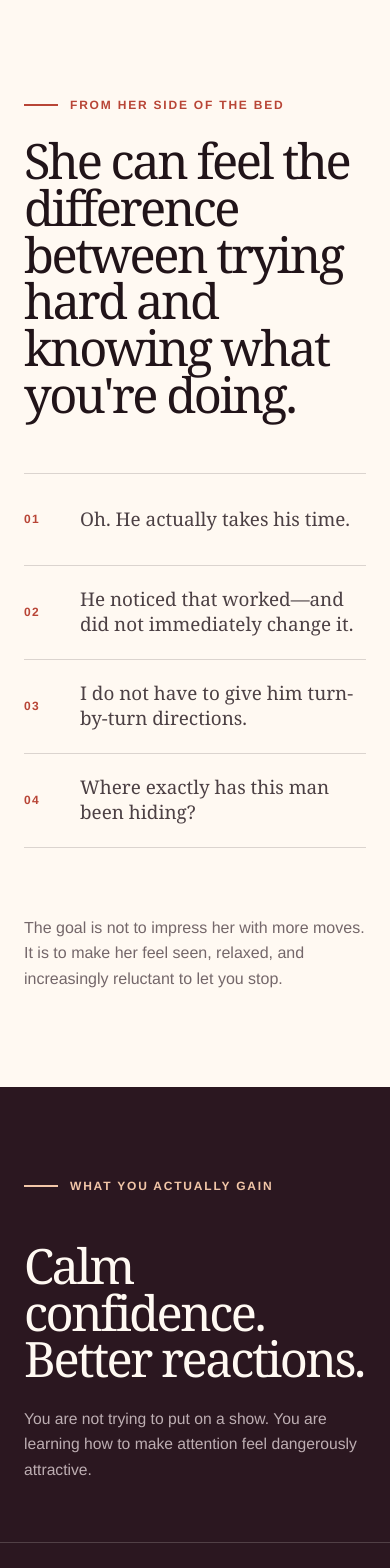
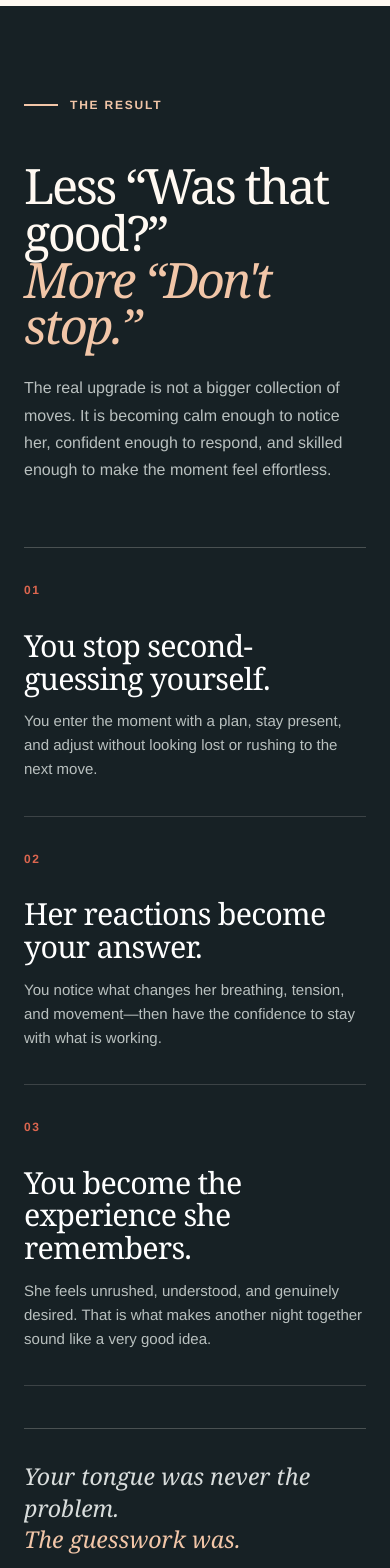
Before and after one commit to viscunlaurentiustorage-eng/Intimacy, a Next.js app: page / in a window 390 px wide. Shown: the part 1220-2788 px from the top of the page. Built offline with nearby package versions, Linux system fonts and the light colour scheme; no server answers.

Commit message:
Rebuild post-hero section around outcomes

```diff
--- a/app/globals.css
+++ b/app/globals.css
@@ -63,13 +63,22 @@ h2 { font-size: clamp(3.25rem, 5.5vw, 5.8rem); line-height: .96; }
 .hero-book { width: min(360px, 76%); aspect-ratio: 384/600; position: relative; z-index: 1; overflow: hidden; background: #111; border-radius: 3px; box-shadow: 0 28px 60px rgba(43,23,32,.2); }
 .hero-book img, .offer-book img { object-fit: cover; }
 
-.recognition { padding-top: 135px; padding-bottom: 145px; display: grid; grid-template-columns: .9fr 1.1fr; gap: 7vw; background: var(--paper); }
-.recognition-heading h2 { max-width: 630px; margin-bottom: 0; font-size: clamp(3.3rem, 5.4vw, 5.7rem); }
-.question-stack { border-top: 1px solid var(--line); }
-.question-stack > div { min-height: 92px; padding: 21px 0; display: grid; grid-template-columns: 48px 1fr; align-items: center; gap: 8px; border-bottom: 1px solid var(--line); }
-.question-stack span { color: var(--coral-dark); font-size: .75rem; font-weight: 800; letter-spacing: .1em; }
-.question-stack p { margin: 0; color: #4c4044; font: 400 1.35rem/1.35 Georgia, serif; }
-.recognition-close { grid-column: 2; max-width: 690px; margin: 12px 0 0; color: var(--muted); font-size: 1rem; }
+.recognition { padding-top: 135px; padding-bottom: 130px; color: var(--paper); background: #172125; }
+.recognition-heading { display: grid; grid-template-columns: .55fr 1.35fr .75fr; gap: 5vw; align-items: end; }
+.recognition-heading .eyebrow { align-self: start; }
+.recognition-heading h2 { max-width: 720px; margin-bottom: 0; font-size: clamp(3.3rem, 5.4vw, 5.7rem); }
+.recognition-heading h2 em { color: var(--peach); font-weight: 400; }
+.recognition-heading > p:last-child { margin: 0 0 6px; color: #b9c0bf; font-size: 1rem; line-height: 1.7; }
+.result-shift { margin-top: 85px; display: grid; grid-template-columns: repeat(3, 1fr); border-top: 1px solid rgba(255,249,242,.22); }
+.result-shift article { min-height: 300px; padding: 30px 38px 36px 0; border-right: 1px solid rgba(255,249,242,.16); }
+.result-shift article + article { padding-left: 38px; }
+.result-shift article:last-child { border-right: 0; }
+.result-shift article > span { color: var(--coral); font-size: .75rem; font-weight: 800; letter-spacing: .12em; }
+.result-shift h3 { max-width: 310px; margin: 56px 0 18px; color: #fff; font: 400 2rem/1.08 Georgia, serif; letter-spacing: -.025em; }
+.result-shift p { max-width: 330px; margin: 0; color: #b9c0bf; font-size: .94rem; }
+.recognition-close { margin-top: 65px; padding-top: 32px; display: flex; align-items: center; justify-content: space-between; gap: 32px; border-top: 1px solid rgba(255,249,242,.22); }
+.recognition-close p { margin: 0; color: #d9dddc; font: italic 400 1.45rem/1.35 Georgia, serif; }
+.recognition-close strong { color: var(--peach); font-weight: 400; }
 
 .method-section { padding: 135px 0 0; color: var(--paper); background: var(--wine); }
 .method-intro { display: grid; grid-template-columns: .75fr 1.1fr .75fr; gap: 6vw; align-items: end; }
@@ -240,10 +249,16 @@ a:focus-visible, summary:focus-visible { outline: 3px solid var(--coral); outlin
   .hero-product { min-height: 450px; margin: 0 0 8px; order: 1; }
   .hero-product::before { width: min(330px, 78vw); height: 82%; }
   .hero-book { width: min(275px, 64vw); }
-  .recognition { padding-top: 90px; padding-bottom: 95px; grid-template-columns: 1fr; gap: 55px; }
+  .recognition { padding-top: 90px; padding-bottom: 95px; }
+  .recognition-heading { grid-template-columns: 1fr; gap: 25px; }
   .recognition-heading h2 { font-size: 3.45rem; }
-  .recognition-close { grid-column: auto; }
-  .question-stack p { font-size: 1.18rem; }
+  .recognition-heading > p:last-child { max-width: 560px; }
+  .result-shift { margin-top: 58px; grid-template-columns: 1fr; }
+  .result-shift article, .result-shift article + article { min-height: auto; padding: 28px 0 34px; border-right: 0; border-bottom: 1px solid rgba(255,249,242,.16); }
+  .result-shift h3 { max-width: none; margin: 28px 0 14px; font-size: 1.9rem; }
+  .result-shift p { max-width: 560px; }
+  .recognition-close { margin-top: 42px; flex-direction: column; align-items: stretch; }
+  .recognition-close .buy-button { width: 100%; }
   .method-section { padding-top: 90px; }
   .method-intro { grid-template-columns: 1fr; gap: 24px; }
   .method-intro > p:last-child { grid-column: auto; }
--- a/app/page.tsx
+++ b/app/page.tsx
@@ -6,11 +6,10 @@ const checkoutUrl =
   "https://payhip.com/buy?s=1&cart_links%5B%5D=035Rp&qty%5B035Rp%5D=1";
 const displayPrice = process.env.NEXT_PUBLIC_EBOOK_PRICE || "$9.99";
 
-const questions = [
-  "Oh. He actually takes his time.",
-  "He noticed that worked—and did not immediately change it.",
-  "I do not have to give him turn-by-turn directions.",
-  "Where exactly has this man been hiding?",
+const resultShift = [
+  { title: "You stop second-guessing yourself.", text: "You enter the moment with a plan, stay present, and adjust without looking lost or rushing to the next move." },
+  { title: "Her reactions become your answer.", text: "You notice what changes her breathing, tension, and movement—then have the confidence to stay with what is working." },
+  { title: "You become the experience she remembers.", text: "She feels unrushed, understood, and genuinely desired. That is what makes another night together sound like a very good idea." },
 ];
 
 const method = [
@@ -90,9 +89,13 @@ export default function Home() {
       </section>
 
       <section className="recognition section-shell">
-        <div className="recognition-heading"><p className="eyebrow"><span />From her side of the bed</p><h2>She can feel the difference between trying hard and knowing what you&apos;re doing.</h2></div>
-        <div className="question-stack">{questions.map((question, index) => <div key={question}><span>0{index + 1}</span><p>{question}</p></div>)}</div>
-        <p className="recognition-close">The goal is not to impress her with more moves. It is to make her feel seen, relaxed, and increasingly reluctant to let you stop.</p>
+        <div className="recognition-heading">
+          <p className="eyebrow eyebrow-light"><span />The result</p>
+          <h2>Less “Was that good?”<br /><em>More “Don&apos;t stop.”</em></h2>
+          <p>The real upgrade is not a bigger collection of moves. It is becoming calm enough to notice her, confident enough to respond, and skilled enough to make the moment feel effortless.</p>
+        </div>
+        <div className="result-shift">{resultShift.map((result, index) => <article key={result.title}><span>0{index + 1}</span><h3>{result.title}</h3><p>{result.text}</p></article>)}</div>
+        <div className="recognition-close"><p>Your tongue was never the problem.<br /><strong>The guesswork was.</strong></p><BuyButton label={`Replace the guesswork — ${displayPrice}`} inverse /></div>
       </section>
 
       <section className="method-section" id="method">
```
